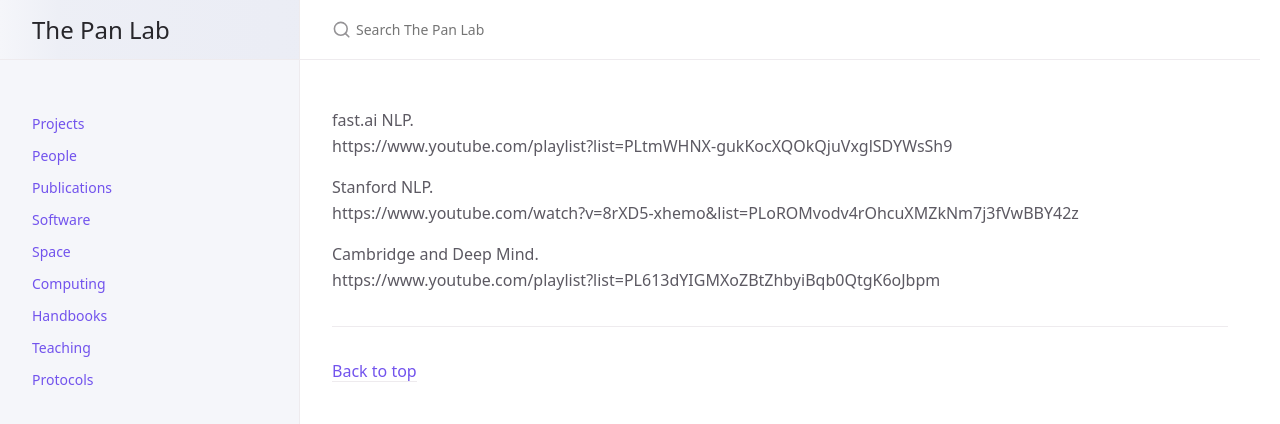
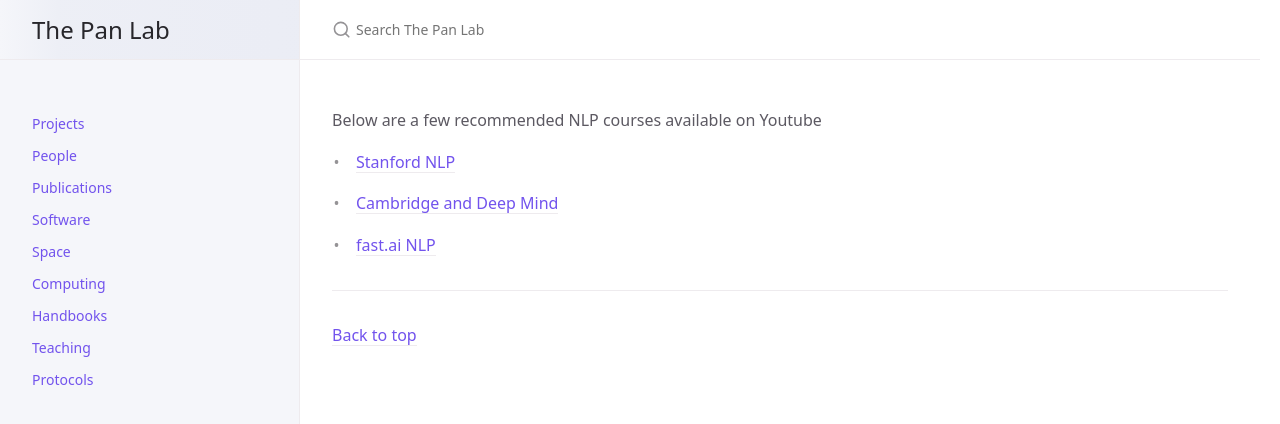
Before and after one commit to thepanlab/thepanlab.github.io, a Jekyll site: the page built from docs/Teaching/NLP_courses.md, in a window 1280 px wide. Shown: the top 424 px of the page. Built offline with Jekyll 4.4.1, drawn with Linux system fonts in a browser that asks for light colours; our own code applies the rules of GitHub Pages for plain Markdown files.

Commit message:
Update NLP_courses.md

```diff
--- a/docs/Teaching/NLP_courses.md
+++ b/docs/Teaching/NLP_courses.md
@@ -1,8 +1,7 @@
-fast.ai NLP.
-https://www.youtube.com/playlist?list=PLtmWHNX-gukKocXQOkQjuVxglSDYWsSh9
+Below are a few recommended NLP courses available on Youtube
 
-Stanford NLP.
-https://www.youtube.com/watch?v=8rXD5-xhemo&list=PLoROMvodv4rOhcuXMZkNm7j3fVwBBY42z
+- [Stanford NLP](https://www.youtube.com/watch?v=8rXD5-xhemo&list=PLoROMvodv4rOhcuXMZkNm7j3fVwBBY42z)
 
-Cambridge and Deep Mind.
-https://www.youtube.com/playlist?list=PL613dYIGMXoZBtZhbyiBqb0QtgK6oJbpm
+- [Cambridge and Deep Mind](https://www.youtube.com/playlist?list=PL613dYIGMXoZBtZhbyiBqb0QtgK6oJbpm)
+
+- [fast.ai NLP](https://www.youtube.com/playlist?list=PLtmWHNX-gukKocXQOkQjuVxglSDYWsSh9)
```
